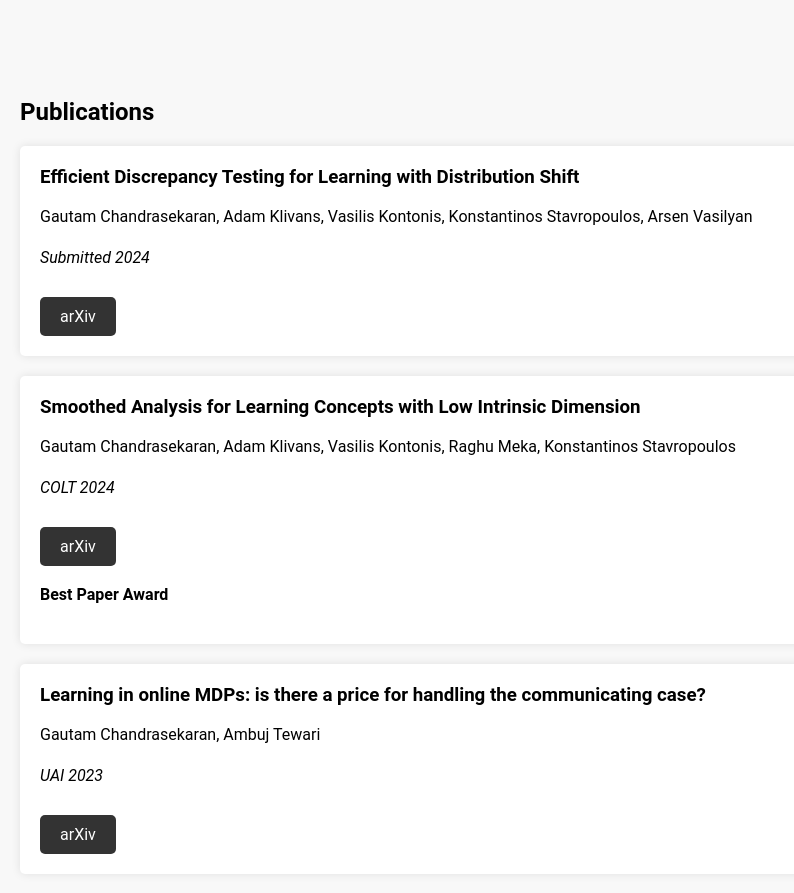
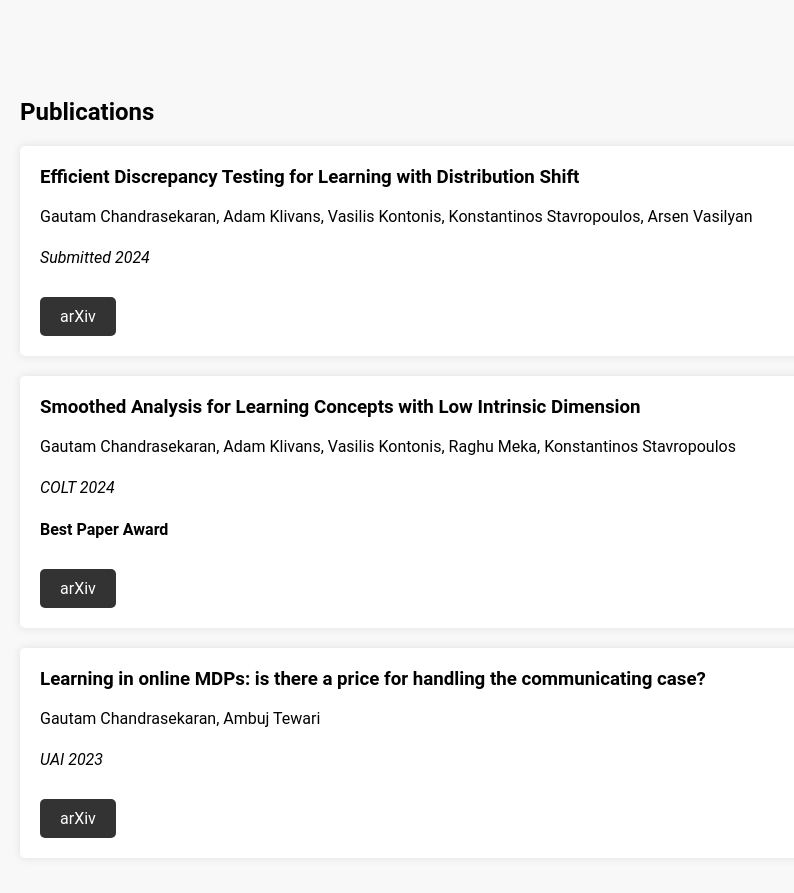
Before and after one commit to gautamc-git/temp-website, a Jekyll site: the page built from index.md, in a window 1280 px wide and 1368 px high, cut to the strip 454-1347 px from the top of the window. Shown: the whole strip, without its empty margins (0-794 px from the left). Built offline with Jekyll 4.4.1, drawn with Linux system fonts in a browser that asks for light colours.

```diff
--- a/index.md
+++ b/index.md
@@ -38,8 +38,8 @@ title: "Home"
       <h3>Smoothed Analysis for Learning Concepts with Low Intrinsic Dimension</h3>
       <p>Gautam Chandrasekaran, Adam Klivans, Vasilis Kontonis, Raghu Meka, Konstantinos Stavropoulos</p>
       <p><em>COLT 2024</em></p>
+      <p><b>Best Paper Award</b></p>
       <a href="http://arxiv.org/abs/2407.00966" target="_blank">arXiv</a>
-      <p><b>Best Paper Award</b></p>
     </div>
     <!-- ONLINE MDP!-->
     <div class="publication-card">
```
